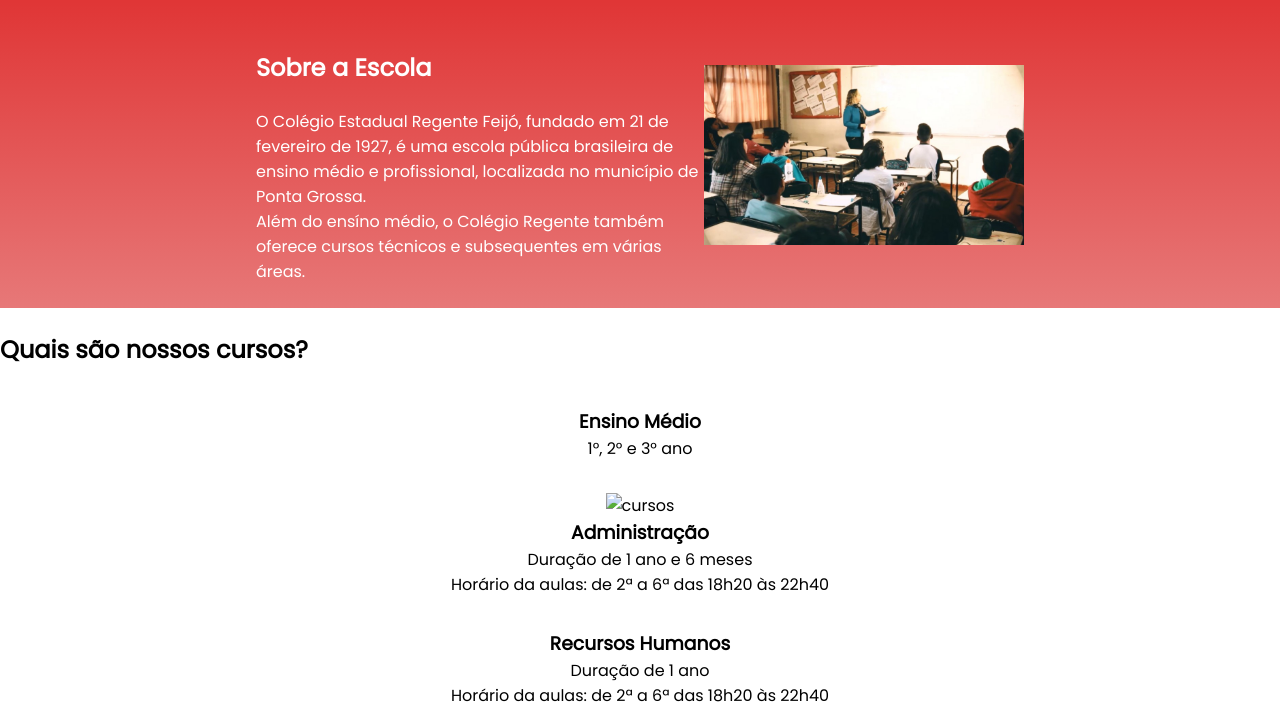
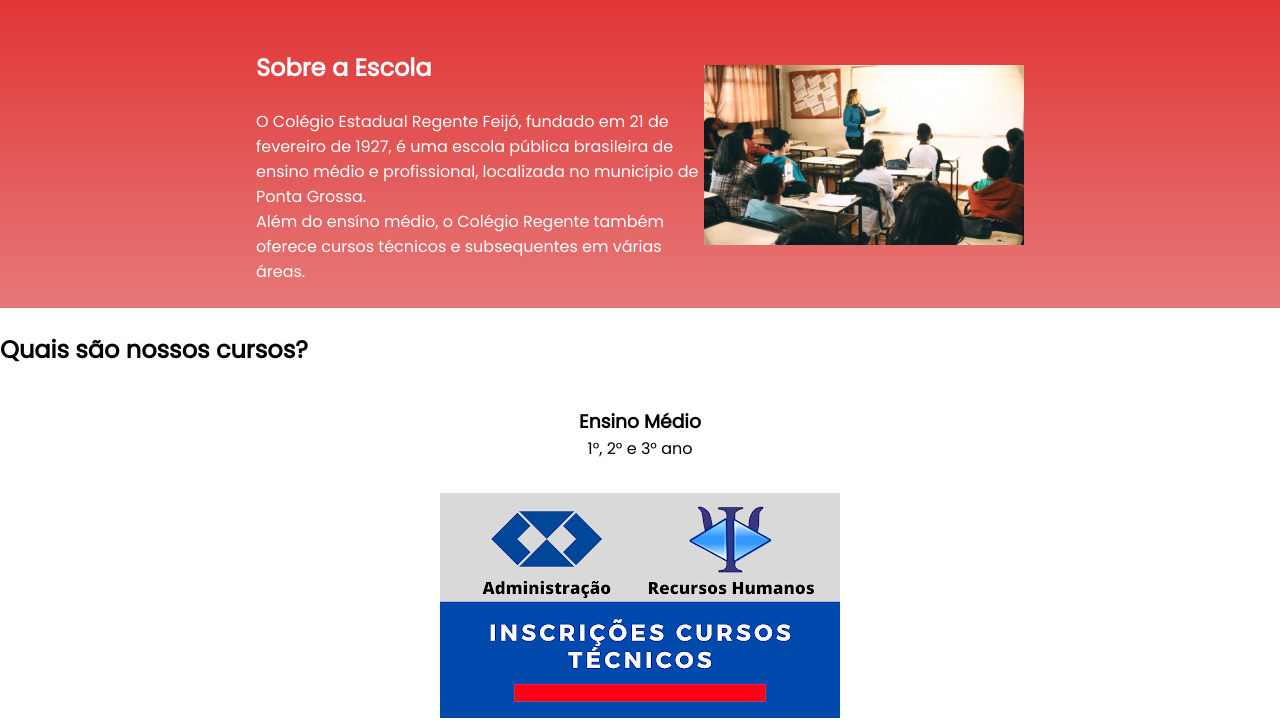
Before and after one commit to Afarias0/Socorro007, a plain HTML site: page Projeto.5/index.html in a window 1280 px wide. Shown: the part 71-793 px from the top of the page. Drawn offline with Linux system fonts and the light colour scheme.

Commit message:
Update index.html

```diff
--- a/Projeto.5/index.html
+++ b/Projeto.5/index.html
@@ -35,7 +35,7 @@
             <p>1°, 2° e 3° ano</p>
         </div>
         <div class="curso-div">
-            <img class="cursos-imagem" src="cursos.png" alt="cursos">
+            <img class="cursos-imagem" src="curso.png" alt="cursos">
             <h3 class="curso-nome">Administração</h3>
             <p class="curso-texto-um"> Duração de 1 ano e 6 meses</p>
             <p class= "curso-texto-dois"> Horário da aulas: de 2ª a 6ª das 18h20 às 22h40</p>
```
